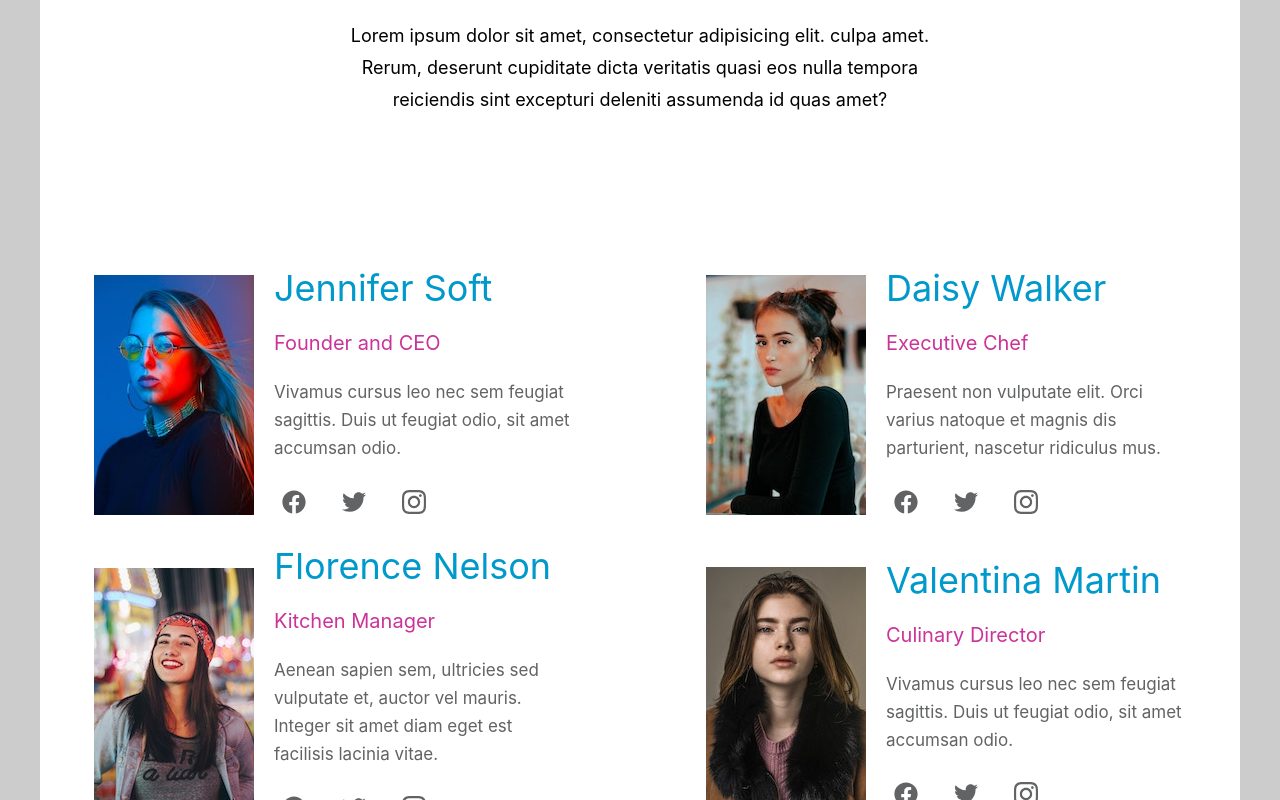
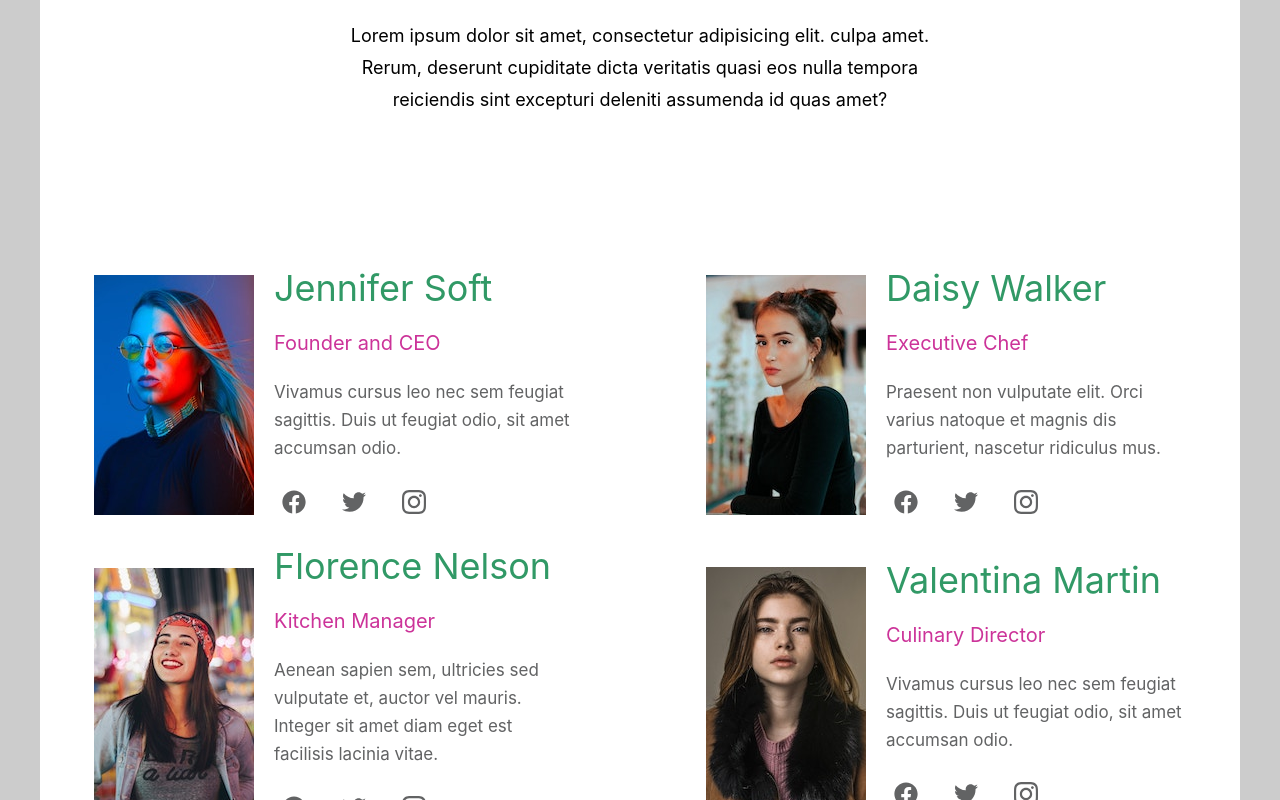
Before and after one commit to saifrafathassan/Food-House, a React (Create React App) app: page /about in a window 1280 px wide. Shown: the part 573-1373 px from the top of the page. Built offline with nearby package versions, Linux system fonts and the light colour scheme.

Commit message:
color changed h1 about

```diff
--- a/src/components/about/About.js
+++ b/src/components/about/About.js
@@ -18,7 +18,7 @@ const About = () => {
                     <img src={Img1} className='max-w-full h-auto' alt='/'/>
                 </div>
                 <div className='grid gap-5'>
-                    <h1 className='text-[#09c] md:text-4xl leading-5'>Jennifer Soft</h1>
+                    <h1 className='text-[#319966] md:text-4xl leading-5'>Jennifer Soft</h1>
                     <h3 className='text-[#C39] text-[20px]'>Founder and CEO</h3>
                     <p className='text-[#626364] leading-7 max-w-[300px] text-[17px]'>Vivamus cursus leo nec sem feugiat sagittis. Duis ut feugiat odio, sit amet accumsan odio.</p>
                     <div className='icons flex md:gap-5'>
@@ -33,7 +33,7 @@ const About = () => {
                     <img src={Img2} className='max-w-full h-auto' alt='/'/>
                 </div>
                 <div className='grid gap-5'>
-                    <h1 className='text-[#09c] md:text-4xl leading-5'>Daisy Walker</h1>
+                    <h1 className='text-[#319966] md:text-4xl leading-5'>Daisy Walker</h1>
                     <h3 className='text-[#C39] text-[20px]'>Executive Chef</h3>
                     <p className='text-[#626364] leading-7 max-w-[300px] text-[17px]'>Praesent non vulputate elit. Orci varius natoque et magnis dis parturient, nascetur ridiculus mus.</p>
                     <div className='icons flex md:gap-5'>
@@ -48,7 +48,7 @@ const About = () => {
                     <img src={Img3} className='max-w-full h-auto' alt='/'/>
                 </div>
                 <div className='grid gap-5'>
-                    <h1 className='text-[#09c] md:text-4xl leading-5'>Florence Nelson</h1>
+                    <h1 className='text-[#319966] md:text-4xl leading-5'>Florence Nelson</h1>
                     <h3 className='text-[#C39] text-[20px]'>Kitchen Manager</h3>
                     <p className='text-[#626364] leading-7 max-w-[300px] text-[17px]'>Aenean sapien sem, ultricies sed vulputate et, auctor vel mauris. Integer sit amet diam eget est facilisis lacinia vitae.</p>
                     <div className='icons flex md:gap-5'>
@@ -63,7 +63,7 @@ const About = () => {
                     <img src={Img4} className='max-w-full h-auto' alt='/'/>
                 </div>
                 <div className='grid gap-5'>
-                    <h1 className='text-[#09c] md:text-4xl leading-5'>Valentina Martin</h1>
+                    <h1 className='text-[#319966] md:text-4xl leading-5'>Valentina Martin</h1>
                     <h3 className='text-[#C39] text-[20px]'>Culinary Director</h3>
                     <p className='text-[#626364] leading-7 max-w-[300px] text-[17px]'>Vivamus cursus leo nec sem feugiat sagittis. Duis ut feugiat odio, sit amet accumsan odio.</p>
                     <div className='icons flex md:gap-5'>
```
